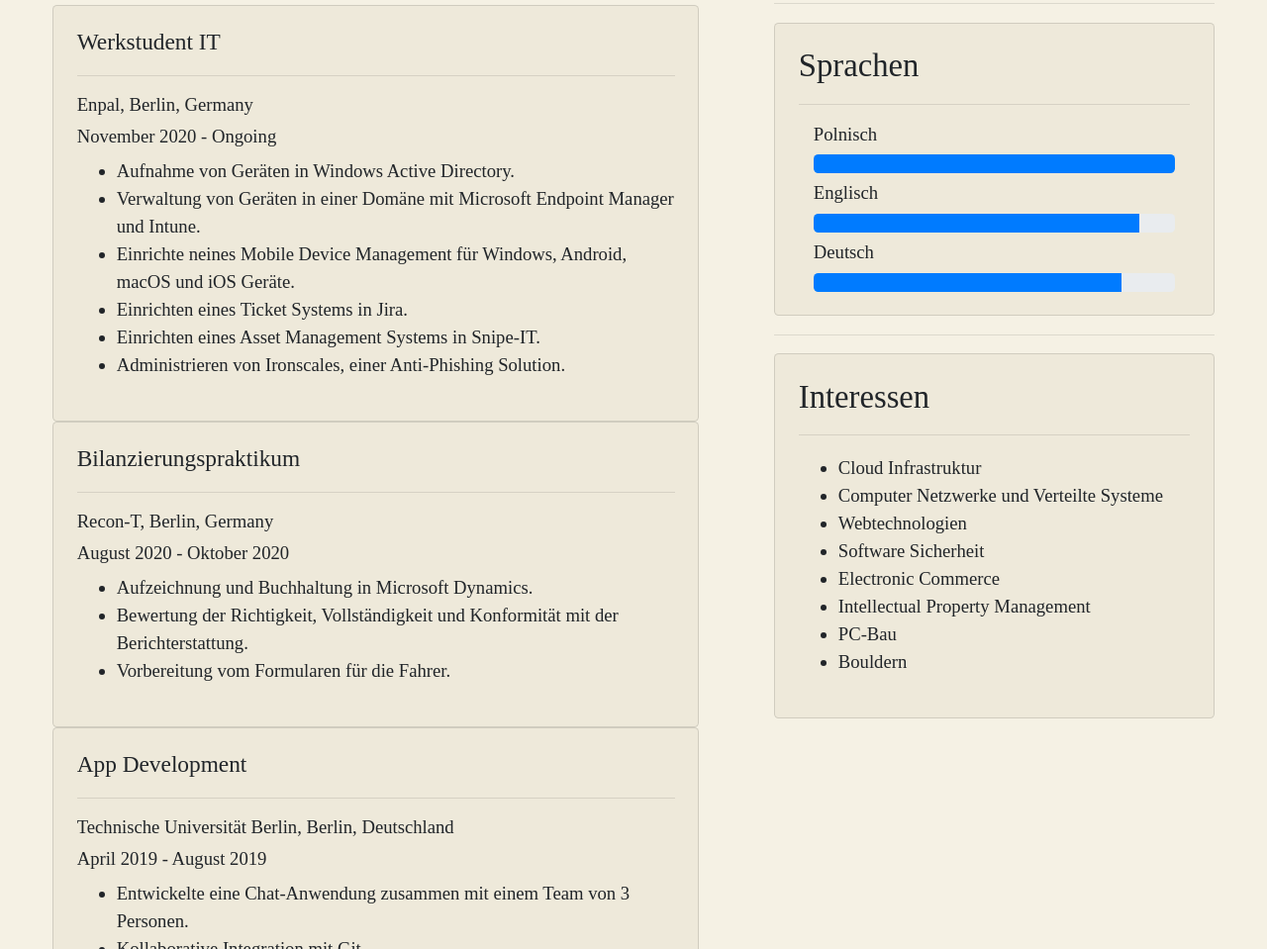
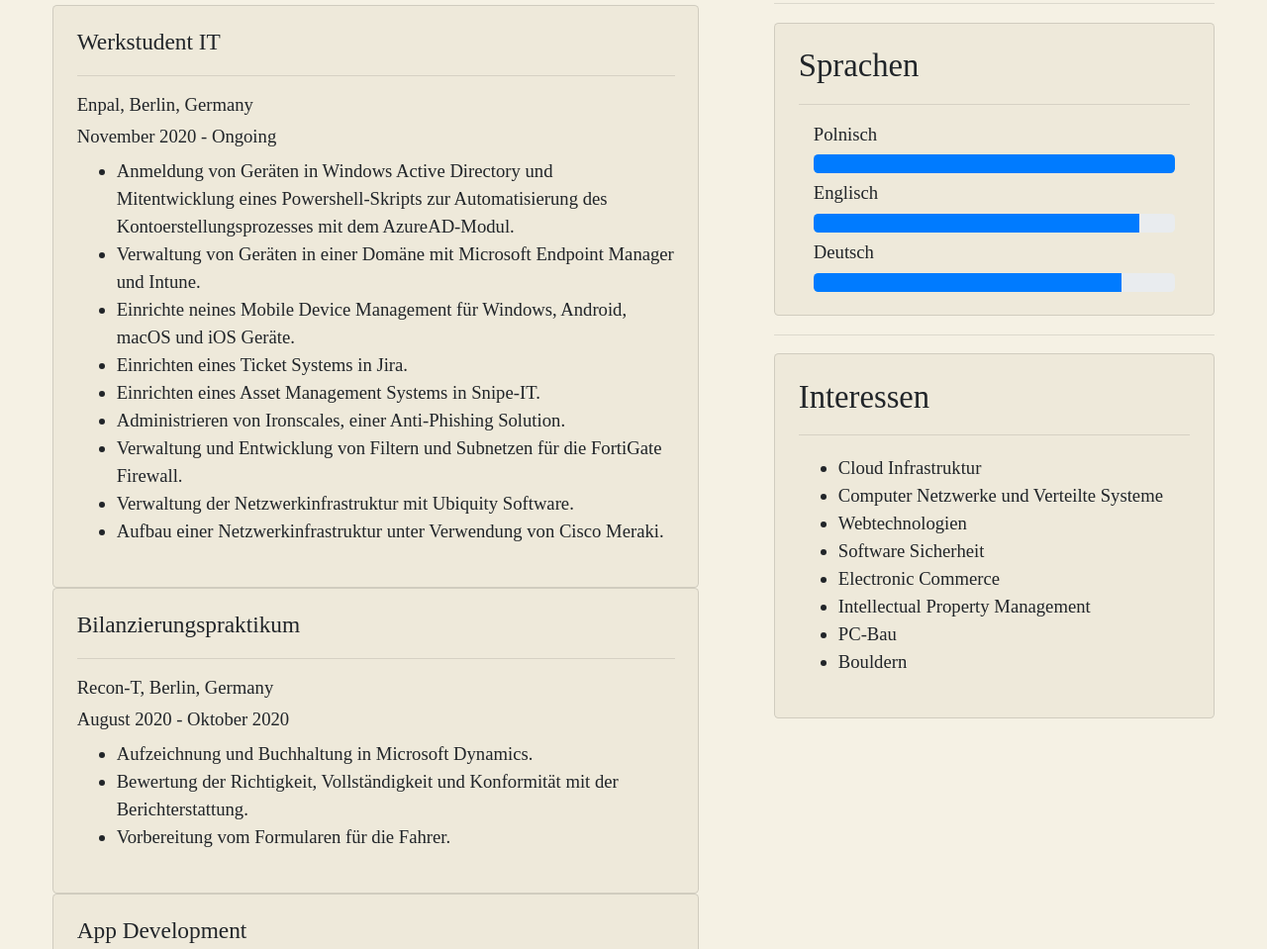
Before and after one commit to stefankubisa/stefankubisa.github.io, a plain HTML site: page german.html in a window 1280 px wide. Shown: the part 984-1943 px from the top of the page at 99% size. Drawn offline with Linux system fonts and the light colour scheme.

Commit message:
October Update
New Entries to CV and new PDF Files

```diff
--- a/german.html
+++ b/german.html
@@ -67,12 +67,15 @@
                         <h6 class="card-item">Enpal, Berlin, Germany</h6>
                         <h6 class="card-item">November 2020 - Ongoing</h6>
                         <ul>
-                            <li>Aufnahme von Geräten in Windows Active Directory.</li>
+                            <li>Anmeldung von Geräten in Windows Active Directory und Mitentwicklung eines Powershell-Skripts zur Automatisierung des Kontoerstellungsprozesses mit dem AzureAD-Modul.</li>
                             <li>Verwaltung von Geräten in einer Domäne mit Microsoft Endpoint Manager und Intune.</li>
                             <li>Einrichte neines Mobile Device Management für Windows, Android, macOS und iOS Geräte.</li>
                             <li>Einrichten eines Ticket Systems in Jira.</li>
                             <li>Einrichten eines Asset Management Systems in Snipe-IT.</li>
                             <li>Administrieren von Ironscales, einer Anti-Phishing Solution.</li>
+                            <li>Verwaltung und Entwicklung von Filtern und Subnetzen für die FortiGate Firewall.</li>
+                            <li>Verwaltung der Netzwerkinfrastruktur mit Ubiquity Software.</li>
+                            <li>Aufbau einer Netzwerkinfrastruktur unter Verwendung von Cisco Meraki.</li>
                         </ul>
                     </div>
                 </div>
```
Also changed, not shown: index.html (+4 -1 lines), 2 other files.
